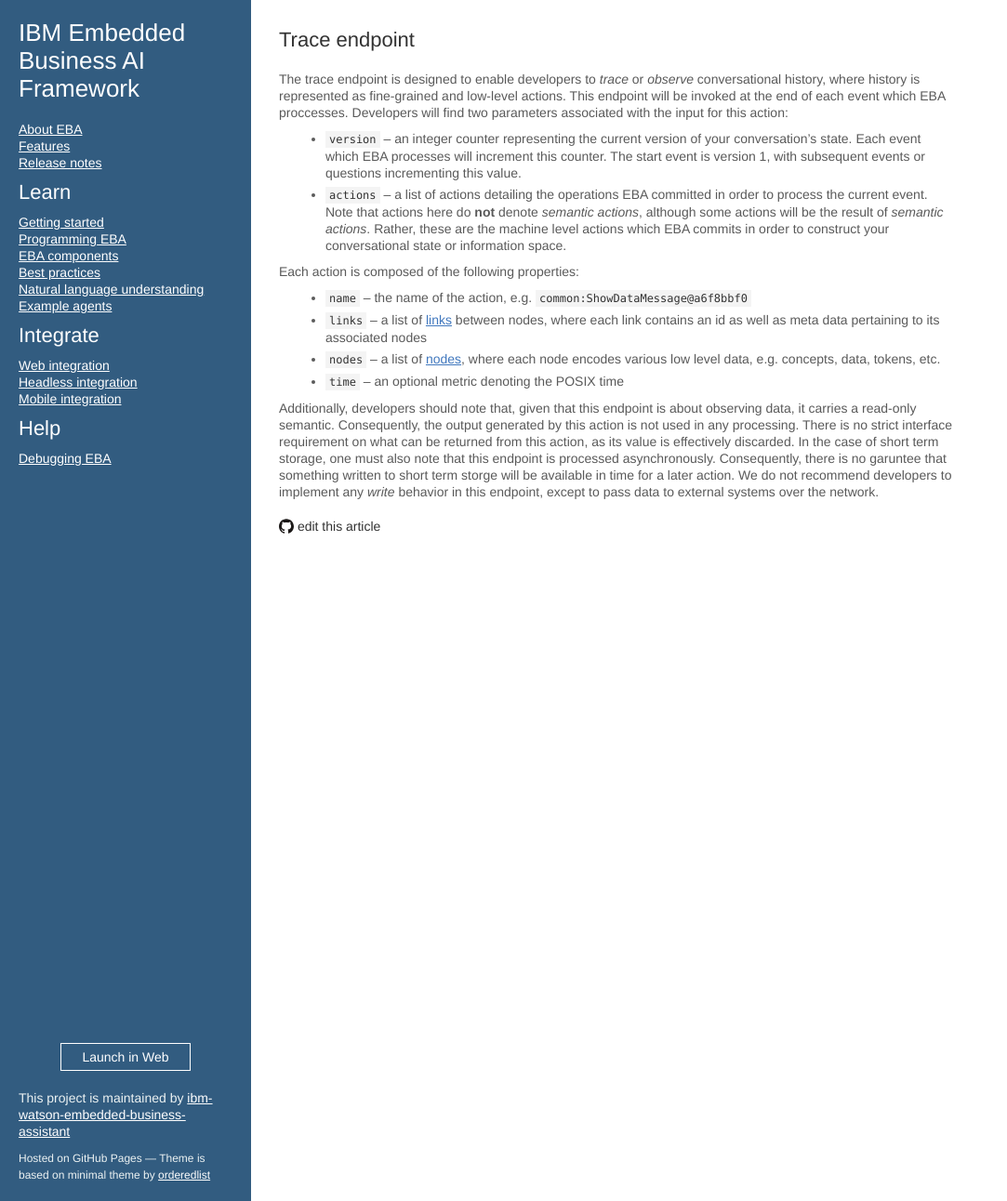
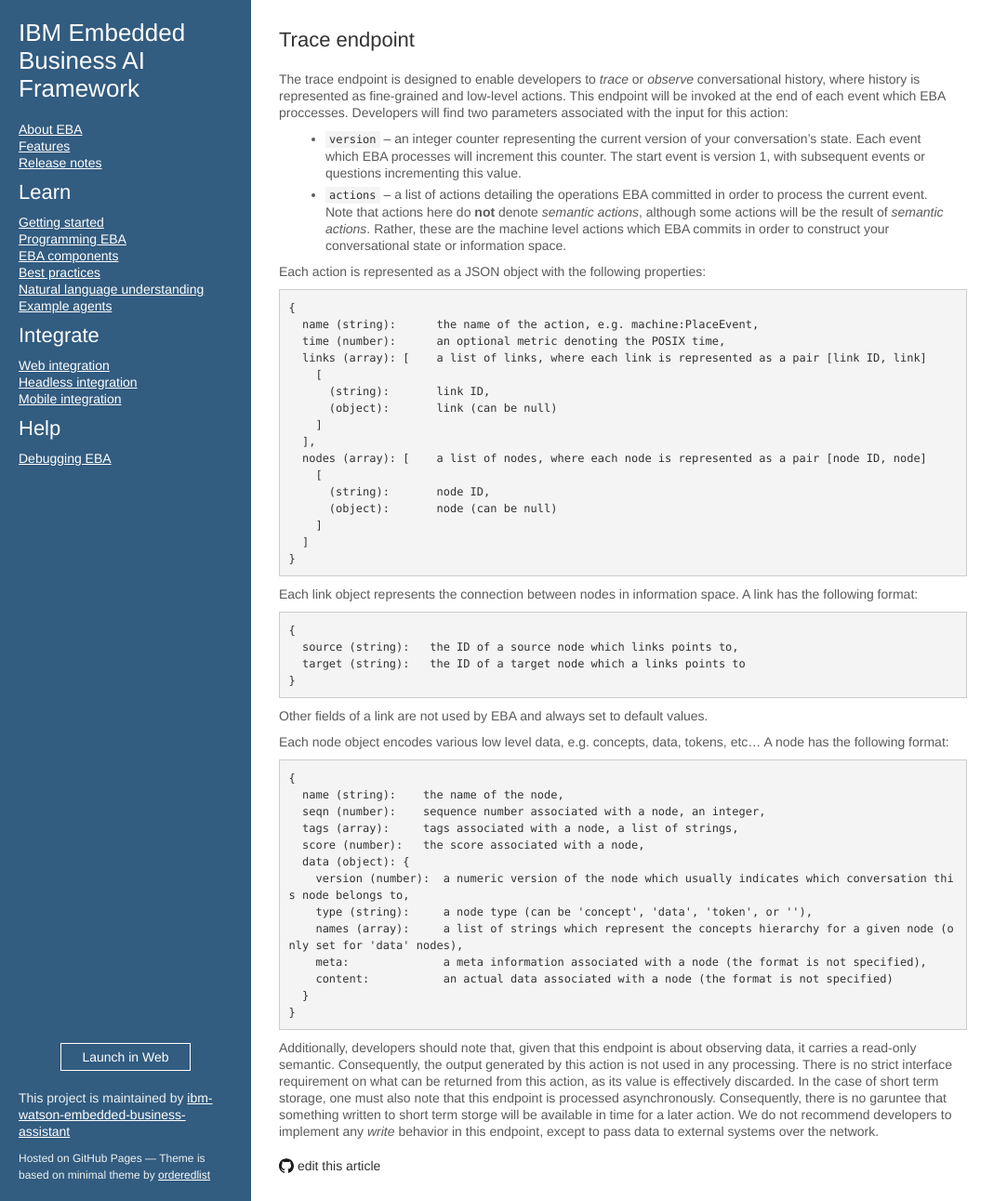
Before and after one commit to ibm-watson-embedded-business-assistant/eba-example-agents, a Jekyll site: the page built from docs/lab/endpoints/Trace.md, in a window 1280 px wide and 1292 px high. Shown: the whole window at 93% size, without its empty margins (0-1083 px from the left). Built offline with Jekyll 4.4.1, drawn with Linux system fonts in a browser that asks for light colours; our own code applies the rules of GitHub Pages for plain Markdown files.

Commit message:
Update Trace.md

````diff
--- a/docs/lab/endpoints/Trace.md
+++ b/docs/lab/endpoints/Trace.md
@@ -6,11 +6,54 @@
 
   - `actions` -- a list of actions detailing the operations EBA committed in order to process the current event. Note that actions here do __not__ denote _semantic actions_, although some actions will be the result of _semantic actions_. Rather, these are the machine level actions which EBA commits in order to construct your conversational state or information space.
 
-Each action is composed of the following properties:
+Each action is represented as a JSON object with the following properties:
 
-- `name`  -- the name of the action, e.g. `common:ShowDataMessage@a6f8bbf0`
-- `links` -- a list of [links](../../components/Graph.md#links) between nodes, where each link contains an id as well as meta data pertaining to its associated nodes
-- `nodes` -- a list of [nodes](../../components/Graph.md#links), where each node encodes various low level data, e.g. concepts, data, tokens, etc.
-- `time`  -- an optional metric denoting the POSIX time
+```
+{
+  name (string):      the name of the action, e.g. machine:PlaceEvent,
+  time (number):      an optional metric denoting the POSIX time,
+  links (array): [    a list of links, where each link is represented as a pair [link ID, link]
+    [
+      (string):       link ID,
+      (object):       link (can be null)
+    ]
+  ],
+  nodes (array): [    a list of nodes, where each node is represented as a pair [node ID, node]
+    [
+      (string):       node ID,
+      (object):       node (can be null)
+    ]
+  ]
+}
+```
+
+Each link object represents the connection between nodes in information space. A link has the following format:
+
+```
+{
+  source (string):   the ID of a source node which links points to,
+  target (string):   the ID of a target node which a links points to
+}
+```
+
+Other fields of a link are not used by EBA and always set to default values.
+
+Each node object encodes various low level data, e.g. concepts, data, tokens, etc... A node has the following format:
+
+```
+{
+  name (string):    the name of the node,
+  seqn (number):    sequence number associated with a node, an integer,
+  tags (array):     tags associated with a node, a list of strings,
+  score (number):   the score associated with a node,
+  data (object): {
+    version (number):  a numeric version of the node which usually indicates which conversation this node belongs to,
+    type (string):     a node type (can be 'concept', 'data', 'token', or ''),
+    names (array):     a list of strings which represent the concepts hierarchy for a given node (only set for 'data' nodes),
+    meta:              a meta information associated with a node (the format is not specified),
+    content:           an actual data associated with a node (the format is not specified)
+  }
+}
+```
 
 Additionally, developers should note that, given that this endpoint is about observing data, it carries a read-only semantic. Consequently, the output generated by this action is not used in any processing. There is no strict interface requirement on what can be returned from this action, as its value is effectively discarded. In the case of short term storage, one must also note that this endpoint is processed asynchronously. Consequently, there is no garuntee that something written to short term storge will be available in time for a later action. We do not recommend developers to implement any _write_ behavior in this endpoint, except to pass data to external systems over the network.
````
